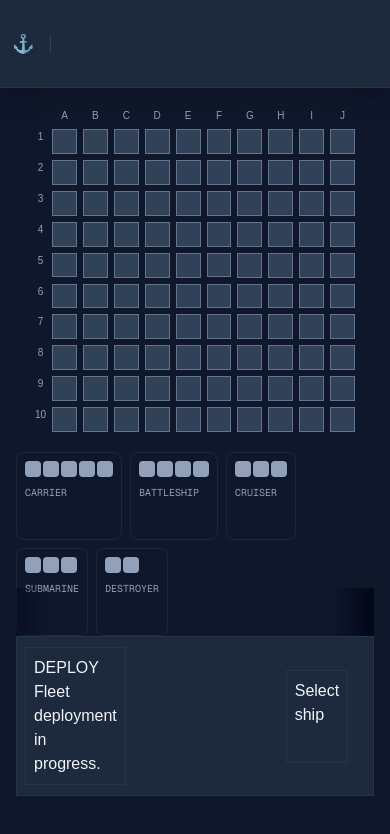
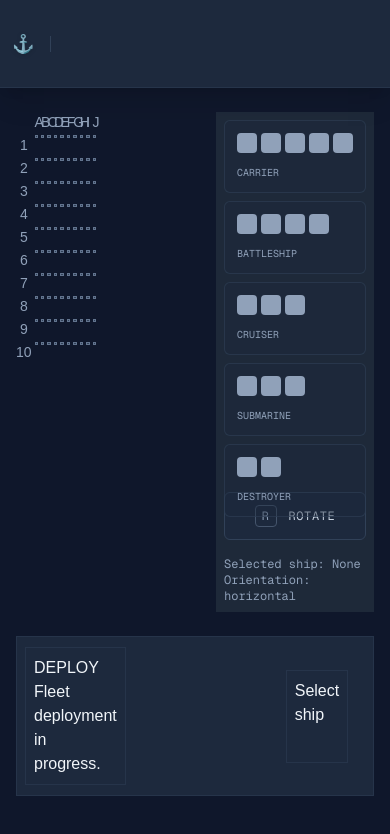
Before and after one commit to BetoCarr/sea-warfare, a Next.js app: page / in a window 390 px wide. Both pictures are taken after a click on the button "START". Shown: the top 834 px of the page. Built offline with nearby package versions, Linux system fonts and the light colour scheme.

Commit message:
Complete PlacementBar Component

```diff
--- a/src/components/board/Board.tsx
+++ b/src/components/board/Board.tsx
@@ -41,18 +41,14 @@ export default function Board({
     return (
         <div
             className={cn(
-                "mx-auto w-[90vw] aspect-square",
-                "max-w-[320px] max-h-[40vh]",
-                "sm:max-w-[380px] sm:max-h-[45vh]",
-                "md:max-w-[450px] md:max-h-[65vh]",
-                "lg:max-w-[500px] lg:max-h-[500px]",
+                "w-[500px] h-[500px] max-w-full max-h-full",
                 // className
             )}
         >
             <div
                 className={cn(
                     "grid",
-                    "gap-[6px] sm:gap-[4px] md:gap-[3px]"
+                    "gap-[3px]"
                 )}
                 style={{
                     gridTemplateColumns: `auto repeat(${size}, minmax(0, 1fr))`,
@@ -63,7 +59,7 @@ export default function Board({
                 {Array.from({ length: size }).map((_, i) => (
                     <div
                         key={`col-${i}`}
-                        className="text-[10px] sm:text-xs md:text-sm text-slate-400 text-center"
+                        className="text-sm text-slate-400 text-center"
                     >
                         {String.fromCharCode(65 + i)}
                     </div>
@@ -74,7 +70,7 @@ export default function Board({
                 {boardVM.cells.map((rowData, row) => (
                     <React.Fragment key={row}>
                         {/* Row number */}
-                        <div className="text-[10px] sm:text-xs md:text-sm text-slate-400 text-center">
+                        <div className="text-sm text-slate-400 text-center">
                             {row + 1}
                         </div>
 
--- a/src/components/game/GameStage/GameStage.tsx
+++ b/src/components/game/GameStage/GameStage.tsx
@@ -73,6 +73,8 @@ export const GameStage = ({
                     flow.capabilities.canPlaceFleet
                 }
 
+                placement={placement}
+
                 onCellHover={
                     supportsHover
                         ? placement.interaction.setTargetCell
@@ -87,7 +89,7 @@ export const GameStage = ({
             />
 
             {/* 3. BOTTOM SLOT: Ship Palette */}
-            {capabilites.canPlaceFleet && (
+            {/* {capabilites.canPlaceFleet && (
                 <PlacementBar
                     remainingShipTypes={placement.contract.stats.remainingShipTypes}
                     selectedShipType={placement.interaction.selectedShipType}
@@ -95,7 +97,7 @@ export const GameStage = ({
                     onSelectShip={placement.interaction.selectShip}
                     onRotate={placement.interaction.rotate}
                 />
-            )}
+            )} */}
 
             {capabilites.canAttack && (
                 <EnemySection boardVM={enemyBoardVM} />
--- a/src/components/game/GameStage/PlacementBar/OrientationToggle.tsx
+++ b/src/components/game/GameStage/PlacementBar/OrientationToggle.tsx
@@ -6,15 +6,27 @@ export function OrientationToggle({ onToggle }: OrientationToggleProps) {
     return (
         <button
             onClick={onToggle}
-            className="group flex items-center gap-2 text-[8px] sm:text-[9px] text-slate-500/80 font-mono transition-colors hover:text-slate-300"
+            className="
+                w-full h-12
+                flex items-center justify-center gap-3
+                rounded-md
+                border border-slate-700
+                bg-slate-800
+                text-xs font-mono uppercase tracking-wider
+                text-slate-300
+                transition-all duration-200
+                hover:border-slate-500
+                hover:bg-slate-700
+                hover:text-slate-100
+                active:scale-[0.98]
+            "
             aria-label="Rotate"
         >
-            <span className="bg-slate-800/50 px-1 rounded border border-slate-700/30 text-slate-400 font-bold transition-all group-hover:border-slate-500/50">
+            <span className="px-1.5 py-0.5 rounded border border-slate-600 text-slate-400">
                 R
             </span>
-            <span className="italic uppercase tracking-wider">
-                Rotate
-            </span>
+
+            <span>Rotate</span>
         </button>
     );
 }
--- a/src/components/game/GameStage/PlacementBar/PlacementBar.tsx
+++ b/src/components/game/GameStage/PlacementBar/PlacementBar.tsx
@@ -26,7 +26,7 @@ export default function PlacementBar({
     );
 
     return (
-        <div className="w-full">
+        <div className="w-[219px] h-[500px] flex flex-col bg-gray-800 p-2">
             <ShipPalette
                 ships={remainingShips}
                 selectedShipType={selectedShipType}
--- a/src/components/game/GameStage/PlacementBar/SecondaryInformation.tsx
+++ b/src/components/game/GameStage/PlacementBar/SecondaryInformation.tsx
@@ -11,9 +11,14 @@ export default function SecondaryInformation({
     orientation,
 }: SecondaryInformationProps) {
     return (
-        <div>
-            <div>Selected ship: {selectedShipType ?? 'None'}</div>
-            <div>Orientation: {orientation}</div>
+        <div className="pt-4 text-xs font-mono text-slate-400">
+            <div>
+                Selected ship: {selectedShipType ?? 'None'}
+            </div>
+
+            <div>
+                Orientation: {orientation}
+            </div>
         </div>
     );
 }
--- a/src/components/game/GameStage/PlacementBar/ShipPalette.tsx
+++ b/src/components/game/GameStage/PlacementBar/ShipPalette.tsx
@@ -16,12 +16,8 @@ export default function ShipPalette({
     onSelectShip,
 }: ShipPaletteProps) {
     return (
-        <div
-            className={cn(
-                "w-full h-full min-h-0 min-w-0 flex flex-row gap-4",
-            )}
-        >
-            <div className="relative flex flex-row flex-wrap gap-2 sm:gap-4">
+        <div className="flex-1 min-h-0 w-full flex flex-col">
+            <div className="relative flex flex-col gap-2">
                 {/* Internal Ship List */}
                     {
                         ships.map(ship => (
@@ -38,9 +34,6 @@ export default function ShipPalette({
                             />
                         ))
                     }
-                {/* Scroll shadows for mobile hint */}
-                <div className="md:hidden pointer-events-none absolute bottom-0 right-0 h-12 w-20 bg-gradient-to-l from-slate-950 via-slate-900/80 to-transparent z-10" />
-                <div className="md:hidden pointer-events-none absolute bottom-0 left-0 h-12 w-8 bg-gradient-to-r from-slate-950/50 to-transparent z-10" />
             </div>
         </div>
     );
--- a/src/components/game/GameStage/PlacementBar/ShipPaletteItem.tsx
+++ b/src/components/game/GameStage/PlacementBar/ShipPaletteItem.tsx
@@ -14,23 +14,39 @@ export function ShipPaletteItem({
     onSelect,
 }: ShipPaletteItemProps) {
     return (
+        // <button
+        //     onClick={onSelect}
+        //     className={`
+        //         flex flex-col items-start gap-2 p-2 rounded-lg border
+        //         transition-all
+        //         ${
+        //             isSelected
+        //                 ? 'border-blue-400 bg-blue-500/10'
+        //                 : 'border-slate-700/40 hover:border-slate-500'
+        //         }
+        //     `}
+        // >
         <button
             onClick={onSelect}
             className={`
-                flex flex-col items-start gap-2 p-2 rounded-lg border
-                transition-all
+                w-full
+                flex flex-col items-start gap-3
+                p-3
+                rounded-md
+                border
+                transition-all duration-200
                 ${
                     isSelected
-                        ? 'border-blue-400 bg-blue-500/10'
-                        : 'border-slate-700/40 hover:border-slate-500'
+                        ? 'border-blue-400 bg-blue-500/10 shadow-sm'
+                        : 'border-slate-700/60 bg-slate-800/40 hover:border-slate-500 hover:bg-slate-800'
                 }
             `}
         >
-            <div className="flex flex-row gap-[2px]">
+            <div className="flex flex-row gap-1">
                 {Array.from({ length: size }).map((_, index) => (
                     <div
                         key={index}
-                        className="w-4 h-4 rounded-sm bg-slate-400"
+                        className="w-5 h-5 rounded-sm bg-slate-400"
                     />
                 ))}
             </div>
--- a/src/components/game/GameStage/PlayerSection/PlayerSection.tsx
+++ b/src/components/game/GameStage/PlayerSection/PlayerSection.tsx
@@ -1,6 +1,8 @@
 import Board from '../../../board/Board';
+import PlacementBar from '../PlacementBar/PlacementBar';
 
 import type { BoardViewModel } from '@/application/board/board-types';
+import type { PlacementController } from '@/application/placement/hooks/placement-controller.types';
 
 import { BoardCellInteraction } from '@/application/placement/interactions/placement-interaction.types';
 import { Position } from '@/lib/domain/shared/models/Position';
@@ -8,17 +10,28 @@ import { Position } from '@/lib/domain/shared/models/Position';
 interface PlayerSectionProps {
     boardVM: BoardViewModel;
     interactive: boolean;
+    placement: PlacementController;
     onCellHover?: (position: Position) => void;
     onCellLeave?: () => void;
     onCellPress?: (interaction: BoardCellInteraction) => void;
 }
 
 export default function PlayerSection(props: PlayerSectionProps) {
+
+    const { interactive, placement } = props;
+
     return (
-        <section className="flex-1 min-h-0 w-full max-w-full flex items-center justify-center transition-transform duration-500">
-            <div className="w-full min-h-0 flex items-center justify-center py-2 sm:py-4">
-                <Board {...props} />
-            </div>
+        <section className="flex-1 min-h-0 w-full max-w-full flex items-center justify-center gap-30 transition-transform duration-500">
+            <Board {...props} />
+            {interactive &&
+                <PlacementBar
+                    remainingShipTypes={placement.contract.stats.remainingShipTypes}
+                    selectedShipType={placement.interaction.selectedShipType}
+                    orientation={placement.interaction.orientation}
+                    onSelectShip={placement.interaction.selectShip}
+                    onRotate={placement.interaction.rotate}
+                />
+            }
         </section>
     );
 }
```
